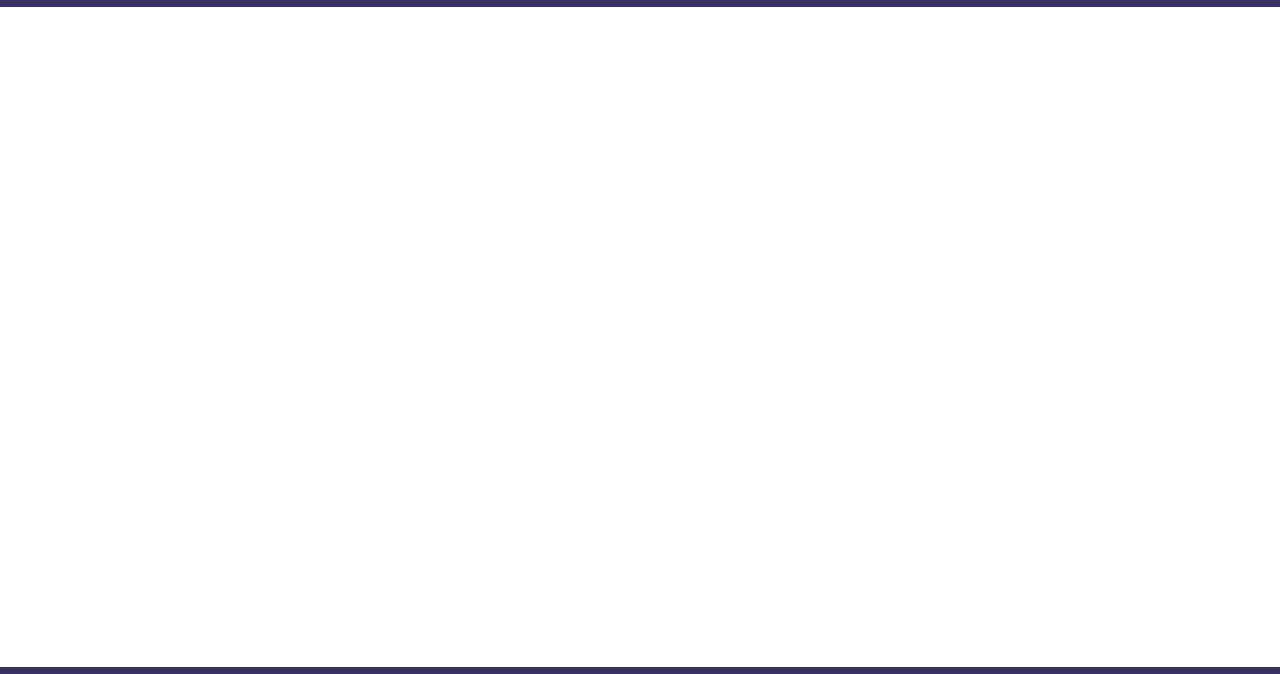
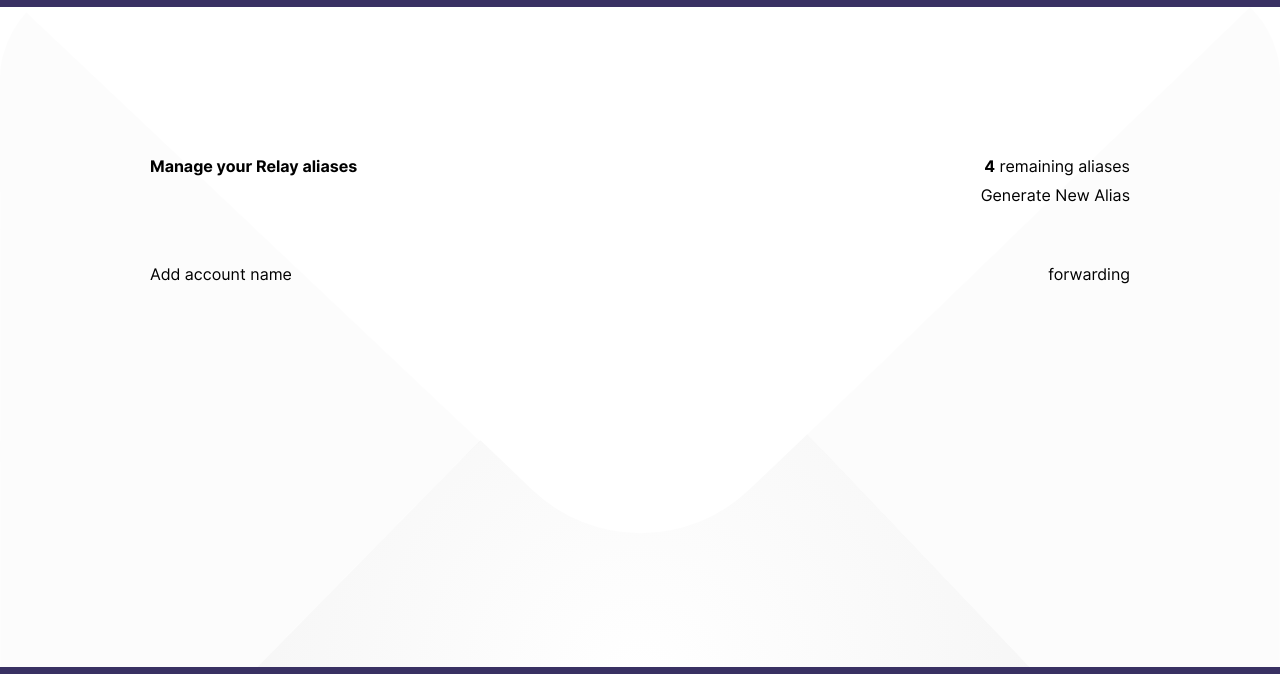
Before and after one commit to DoJeon1/privacy-security-student-worker-project-summer2021, a website: page index.html in a window 1280 px wide. Shown: the part 63-737 px from the top of the page. Drawn offline with Linux system fonts and the light colour scheme.

Commit message:
formatting main section

```diff
--- a/assets/styles.css
+++ b/assets/styles.css
@@ -18,7 +18,6 @@
     display: flex;
     flex-direction: column;
     font-family: "Inter UI", Helvetica Neue, Helvetica, Arial, sans-serif;
-    height: 100%;
 }
 
 /* Header */
@@ -56,14 +55,52 @@
 
 }
 
-
-
-
-
 /* Main Body */
 section {
     background-image: url(../assets/img/background.svg);
     background-size: cover;
+    height: calc(100% - 120px);
+    position: absolute;
+    top: 70px;
+    left: 0;
+    right: 0;
+    bottom: 50px;
+}
+
+.main__container {
+    display: grid;
+    grid-row-gap: 10px;
+    padding: 150px;
+}
+
+.item1 {
+    grid-column-start: 1;
+    grid-column-end: 3;
+}
+
+.item2 {
+    grid-column-start: 3;
+    grid-column-end: 4;
+    text-align: right;
+}
+
+.item3 {
+    grid-column-start: 3;
+    grid-column-end: 4;
+    text-align: right;
+}
+
+.item4 {
+    grid-column-start: 1;
+    grid-column-end: 2;
+    padding: 50px 0;
+}
+
+.item5 {
+    grid-column-start: 3;
+    grid-column-end: 4;
+    padding: 50px 0;
+    text-align: right;
 }
 
 /* Footer */
--- a/index.html
+++ b/index.html
@@ -28,7 +28,17 @@
     </header>
 
     <section>
-        <p>Manage your Relay aliases</p>
+        <div class="main__container">
+            <div class="item1"><strong>Manage your Relay aliases</strong></div>
+            <div class="item2"><strong>4</strong> remaining aliases</div>
+            <div class="item3">Generate New Alias</div>
+            <div class="item4">Add account name</div>
+            <div class="item5">forwarding</div>
+            <div class="item6"></div>
+            <div class="item7"></div>
+            <div class="item8"></div>
+        </div>
+
     </section>
 
     <footer>
```
